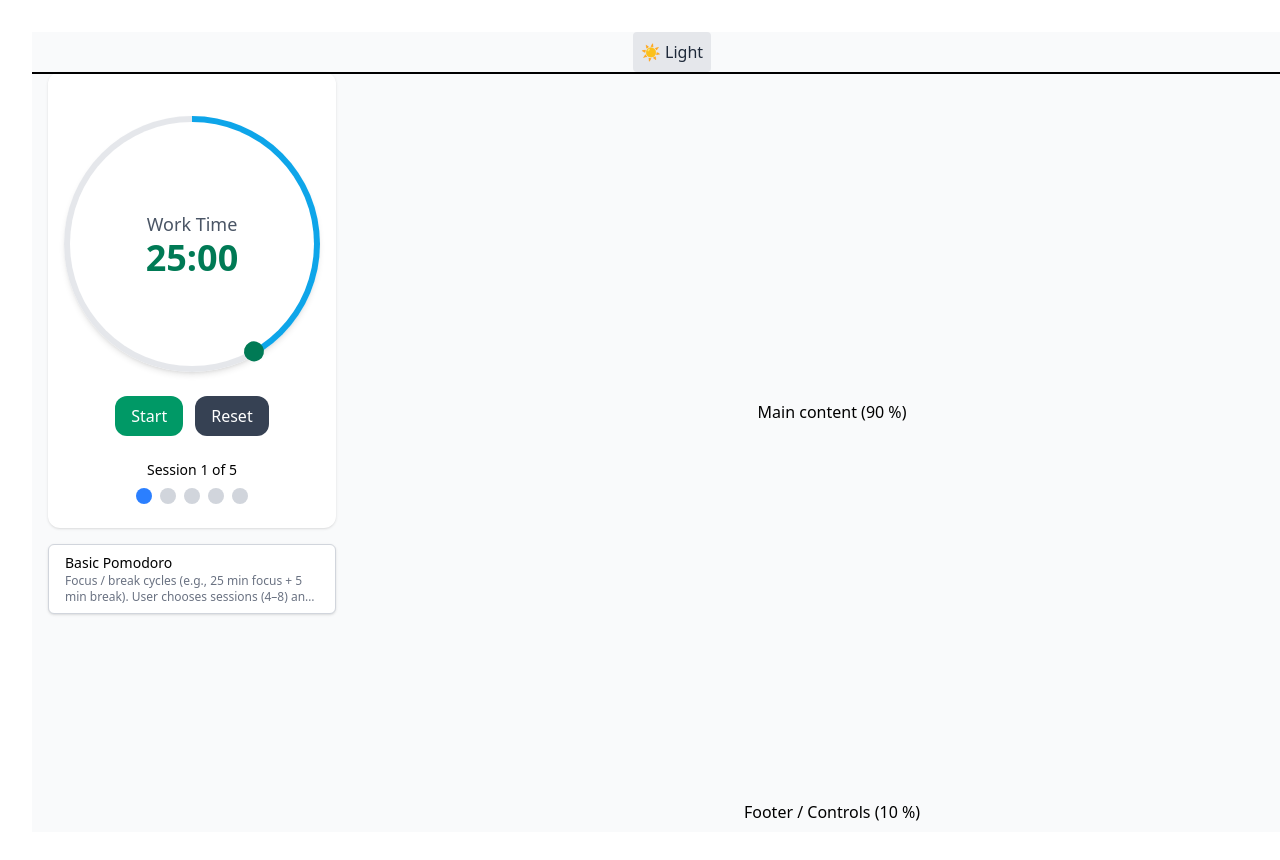
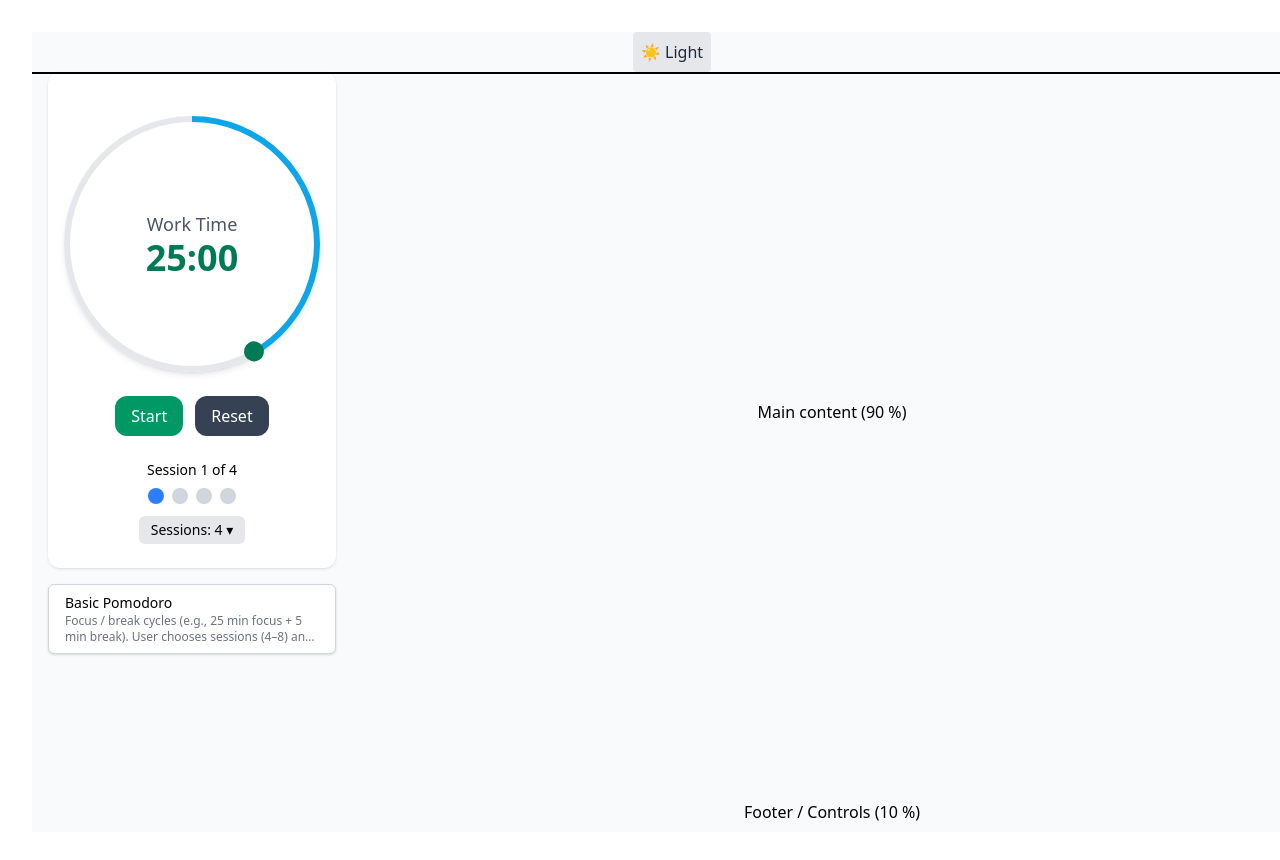
Before and after one commit to UmutAkturk14/study-timer, a React (Vite) app: page / in a window 1280 px wide. Shown: the top 860 px of the page. Built offline with nearby package versions, Linux system fonts and the light colour scheme.

Commit message:
Working on break stuff

```diff
--- a/src/components/timer/MutipleSessionPanel.tsx
+++ b/src/components/timer/MutipleSessionPanel.tsx
@@ -1,44 +1,85 @@
-type MultipleSessionPanelProps = {
+import { useState, useRef, useEffect } from "react";
+
+const DEFAULT_OPTIONS = Array.from({ length: 10 }, (_, i) => i + 1);
+
+type Props = {
   currentIndex: number;
-  totalSessions: number;
-  isBreak?: boolean;
-  onSkip?: () => void;
-  onReset?: () => void;
+  setCurrentIndex: (index: number) => void;
 };
 
-const MutipleSessionPanel = ({
-  currentIndex,
-  totalSessions,
-  isBreak = false,
-  onSkip,
-  onReset,
-}: MultipleSessionPanelProps) => {
+const MultipleSessionPanel = ({ currentIndex, setCurrentIndex }: Props) => {
+  const [totalSessions, setTotalSessions] = useState(4);
+  const [selectorOpen, setSelectorOpen] = useState(false);
+  const dropdownRef = useRef<HTMLDivElement | null>(null);
+
+  useEffect(() => {
+    const close = (e: MouseEvent) => {
+      if (dropdownRef.current && !dropdownRef.current.contains(e.target as Node)) {
+        setSelectorOpen(false);
+      }
+    };
+    document.addEventListener("mousedown", close);
+    return () => document.removeEventListener("mousedown", close);
+  }, [currentIndex]);
+
   return (
-    <div className="flex flex-col items-center gap-2">
-      {/* Session status */}
-      <p className="dark:text-white text-sm font-medium">
-        {isBreak
-          ? "Break time"
-          : `Session ${currentIndex + 1} of ${totalSessions}`}
+    <div className="relative flex flex-col items-center gap-2">
+      {/* Session Status */}
+      <p className="text-sm font-medium dark:text-white">
+        Session {currentIndex + 1} of {totalSessions}
       </p>
 
-      {/* Progress dots */}
+      {/* Progress Dots */}
       <div className="flex gap-2">
         {Array.from({ length: totalSessions }, (_, idx) => (
-          <div
+          <button
             key={idx}
-            className={`w-4 h-4 rounded-full transition-colors duration-300 ${
+            onClick={() => setCurrentIndex(idx)}
+            className={`h-4 w-4 rounded-full transition-colors duration-300 focus:outline-none ${
               idx < currentIndex
                 ? "bg-green-500"
                 : idx === currentIndex
                 ? "bg-blue-500"
                 : "bg-gray-300 dark:bg-gray-700"
             }`}
+            title={`Go to session ${idx + 1}`}
           />
         ))}
+      </div>
+
+      {/* Session Count Selector */}
+      <div className="relative mt-1" ref={dropdownRef}>
+        <button
+          onClick={() => setSelectorOpen((o) => !o)}
+          className="rounded-md bg-gray-200 px-3 py-1 text-sm font-medium dark:bg-gray-800 dark:text-white"
+        >
+          Sessions: {totalSessions} ▾
+        </button>
+
+        <div
+          className={`absolute left-0 z-10 mt-1 w-full overflow-hidden rounded-md bg-white shadow-md transition-all duration-300 dark:bg-gray-800 ${
+            selectorOpen ? "pointer-events-auto scale-100 opacity-100" : "pointer-events-none scale-95 opacity-0"
+          }`}
+        >
+          {DEFAULT_OPTIONS.map((option) => (
+            <button
+              key={option}
+              onClick={() => {
+                setTotalSessions(option);
+                setCurrentIndex(0); // Reset to first session
+                setSelectorOpen(false);
+              }}
+              className={`block w-full px-3 py-1 text-left text-sm transition-colors hover:bg-blue-700 text-white ${
+                option === totalSessions ? "font-semibold" : ""
+              }`}
+            >
+              {option} {option === 1 ? "session" : "sessions"}
+            </button>
+          ))}
+        </div>
       </div>
     </div>
   );
 };
 
-export default MutipleSessionPanel;
+export default MultipleSessionPanel;
--- a/src/components/timer/TimerPanel.tsx
+++ b/src/components/timer/TimerPanel.tsx
@@ -1,20 +1,23 @@
+// src/components/timer/TimerPanel.tsx
 import { useState, useEffect } from "react";
 import { useTimer } from "../../hooks/useTimer";
 import TimeSelector from "./TimeSelector";
 import TimerControls from "./TimerControls";
 import StudySwitch from "./StudySwitch";
+import MotivationalQuote from "./MotivationalQuote";
+import MutipleSessionPanel from "./MutipleSessionPanel";   // ← keep the file-name you already have
 import { WorkModes } from "../types/sessions";
 import { useStorage } from "../../helpers/useStorage";
-import MotivationalQuote from "./MotivationalQuote";
-import MutipleSessionPanel from "./MutipleSessionPanel";
 import { DateParser } from "../../helpers/dateParser";
+import { triggerSuccessPopUp } from "../ui/SuccessPopUp";
 
 export default function TimerPanel() {
-  const [selectedMinutes, setSelectedMinutes] = useState(25);
+  /* ───────────────────────────────────────── storage helpers ─────────── */
   const storage = useStorage();
   const { get, set, update, remove } = storage;
+
+  /* ───────────────────────────────────────── initial study mode ───────── */
   const { BasicPomodoro } = WorkModes;
-
   const [session, setSession] = useState(() => {
     return (
       get("sessionType") ??
@@ -24,6 +27,20 @@ export default function TimerPanel() {
       })()
     );
   });
+
+  /* ───────────────────────────────────────── multi-session progress ───── */
+  const [sessionIndex, setSessionIndex] = useState(
+    get(`${DateParser()}-Multiple`)?.sessionCount ?? 0
+  );
+
+  /*  Reset progress whenever the user flips between
+      single-session and multi-session modes.                            */
+  useEffect(() => {
+    setSessionIndex(0);
+  }, [session.multipleSession]);
+
+  /* ───────────────────────────────────────── timer duration & running ─── */
+  const [selectedMinutes, setSelectedMinutes] = useState(25);
 
   const {
     timeLeft,
@@ -35,45 +52,41 @@ export default function TimerPanel() {
     justFinished,
   } = useTimer(selectedMinutes * 60, {
     onFinish: () => {
-      console.log("Studied minutes: ", selectedMinutes);
-      console.log("⏰ Timer finished!");
-      const multipleSession = session.multipleSession;
+      /* write today’s study stats */
+      update(DateParser(), { time: selectedMinutes, session });
 
-      update(DateParser(), { time: selectedMinutes, session });
-      if (multipleSession) {
+      if (session.multipleSession) {
         update(`${DateParser()}-Multiple`, { time: selectedMinutes, session });
+
+        /* advance the progress bar */
+        setSessionIndex((prev: number) => prev + 1);
       } else {
         remove(`${DateParser()}-Multiple`);
       }
 
-      // You can trigger animation, save to localStorage, etc.
+      triggerSuccessPopUp();
     },
   });
 
+  /* keep raw seconds in sync with the picker while the timer is stopped */
   useEffect(() => {
     if (!isRunning) setDuration(selectedMinutes * 60);
   }, [selectedMinutes, isRunning, setDuration]);
 
+  /* clamp minutes if the user switches to a mode with a lower max */
   useEffect(() => {
     if (!isRunning) {
-      const safeDefault = Math.min(selectedMinutes, session.maxDuration);
-      setSelectedMinutes(safeDefault);
-      setDuration(safeDefault * 60);
+      const safe = Math.min(selectedMinutes, session.maxDuration);
+      setSelectedMinutes(safe);
+      setDuration(safe * 60);
     }
   }, [session, isRunning, setDuration, selectedMinutes]);
 
-  useEffect(() => {
-    if (session.multipleSession) {
-      console.log("multiple session");
-    }
-  }, [session]);
-
+  /* ───────────────────────────────────────── render ───────────────────── */
   return (
     <div id="time-panel" className="w-full mx-auto mt-10 px-4">
-      <div className="flex flex-col items-center gap-6 bg-white dark:bg-gray-900  rounded-xl p-6 shadow-sm min-h-[45svh]">
-        {/* Mode selector */}
-
-        {/* Time selector */}
+      <div className="flex flex-col items-center gap-6 bg-white dark:bg-gray-900 rounded-xl p-6 shadow-sm min-h-[45svh]">
+        {/* time selector */}
         <TimeSelector
           key={session.id}
           minutes={selectedMinutes}
@@ -85,20 +98,27 @@ export default function TimerPanel() {
           multipleSession={session.multipleSession}
         />
 
-        {/* Timer controls */}
+        {/* controls */}
         <TimerControls
           isRunning={isRunning}
           onStart={start}
           onPause={pause}
           onReset={reset}
         />
+
+        {/* multi-session progress indicator */}
         {session.multipleSession && (
-          <MutipleSessionPanel currentIndex={0} totalSessions={5} />
+          <MutipleSessionPanel
+            currentIndex={sessionIndex}
+            setCurrentIndex={setSessionIndex}
+          />
         )}
 
-        {/* Finished message / status */}
+        {/* “finished” flash message, if any */}
         {justFinished}
       </div>
+
+      {/* mode switch / quote */}
       {!isRunning && <StudySwitch value={session} onChange={setSession} />}
       {isRunning && <MotivationalQuote />}
     </div>
--- /dev/null
+++ b/src/components/ui/SuccessPopUp.tsx
@@ -0,0 +1,99 @@
+/* ────────────────────────────────────────────────────────────── *
+ *  SessionFinishedModal.tsx                                      *
+ *  A one-liner helper “triggerSuccessPopUp()” shows the modal.   *
+ * ────────────────────────────────────────────────────────────── */
+
+import { useState, useEffect } from "react";
+import { createPortal } from "react-dom";
+
+/* --------------------------------------------------------------
+   Global trigger pointer – gets initialised when the component
+   mounts.  If the helper is called before mount, nothing happens.
+---------------------------------------------------------------- */
+let _openModal: (() => void) | null = null;
+
+/* --------------------------------------------------------------
+   Call this anywhere in your app to open the “session finished”
+   pop-up.  ▼
+---------------------------------------------------------------- */
+export const triggerSuccessPopUp = () => {
+  if (_openModal) _openModal();
+};
+
+/* --------------------------------------------------------------
+   Props allow you to hook “take break” and “next session”.
+---------------------------------------------------------------- */
+type Props = {
+  onBreak?: () => void;
+  onNext?: () => void;
+};
+
+const setBreak = () => {
+  localStorage.setItem('breakStatus', JSON.stringify({isBreak: true}))
+}
+
+
+const SessionFinishedModal = ({ onBreak, onNext }: Props) => {
+  const [open, setOpen] = useState(false);
+
+  /* register the opener on mount, unregister on unmount */
+  useEffect(() => {
+    _openModal = () => setOpen(true);
+    return () => {
+      _openModal = null;
+    };
+  }, []);
+
+  /* closed ⇒ render nothing */
+  if (!open) return null;
+
+  /* local close helper */
+  const close = () => setOpen(false);
+
+  /* modal ─ rendered through a portal so it sits at <body> level */
+  return createPortal(
+    <div className="fixed inset-0 z-50 flex items-center justify-center bg-black/50">
+      <div className="w-11/12 max-w-md rounded-lg bg-white dark:bg-gray-900 p-6 text-center shadow-lg">
+        <h2 className="mb-2 text-2xl font-bold text-green-600">
+          🎉 Great job!
+        </h2>
+        <p className="mb-6 text-lg text-gray-700 dark:text-gray-300">
+          You’ve completed this study session.
+        </p>
+
+        <div className="flex flex-col gap-3 sm:flex-row sm:justify-center">
+          <button
+            className="rounded-md bg-yellow-500 px-4 py-2 font-medium text-white transition hover:bg-yellow-600"
+            onClick={() => {
+              onBreak?.();
+              close();
+            }}
+          >
+            Take&nbsp;Break
+          </button>
+
+          <button
+            className="rounded-md bg-blue-600 px-4 py-2 font-medium text-white transition hover:bg-blue-700"
+            onClick={() => {
+              // onNext?.();
+              setBreak();
+              close();
+            }}
+          >
+            Next&nbsp;Session
+          </button>
+
+          <button
+            className="rounded-md bg-gray-300 px-4 py-2 font-medium text-gray-800 transition hover:bg-gray-400 dark:bg-gray-700 dark:text-gray-100 dark:hover:bg-gray-600"
+            onClick={close}
+          >
+            Close
+          </button>
+        </div>
+      </div>
+    </div>,
+    document.body
+  );
+};
+
+export default SessionFinishedModal;
--- a/src/hooks/useTimer.ts
+++ b/src/hooks/useTimer.ts
@@ -44,7 +44,7 @@ export const useTimer = (
 
         return prev - 1;
       });
-    }, 1000);
+    }, 10);
 
     return () => clearInterval(id);
   }, [isRunning]);
```
Also changed, not shown: src/App.tsx (+13 -0 lines), src/components/timer/TimeSelector.tsx (+59 -40 lines).
